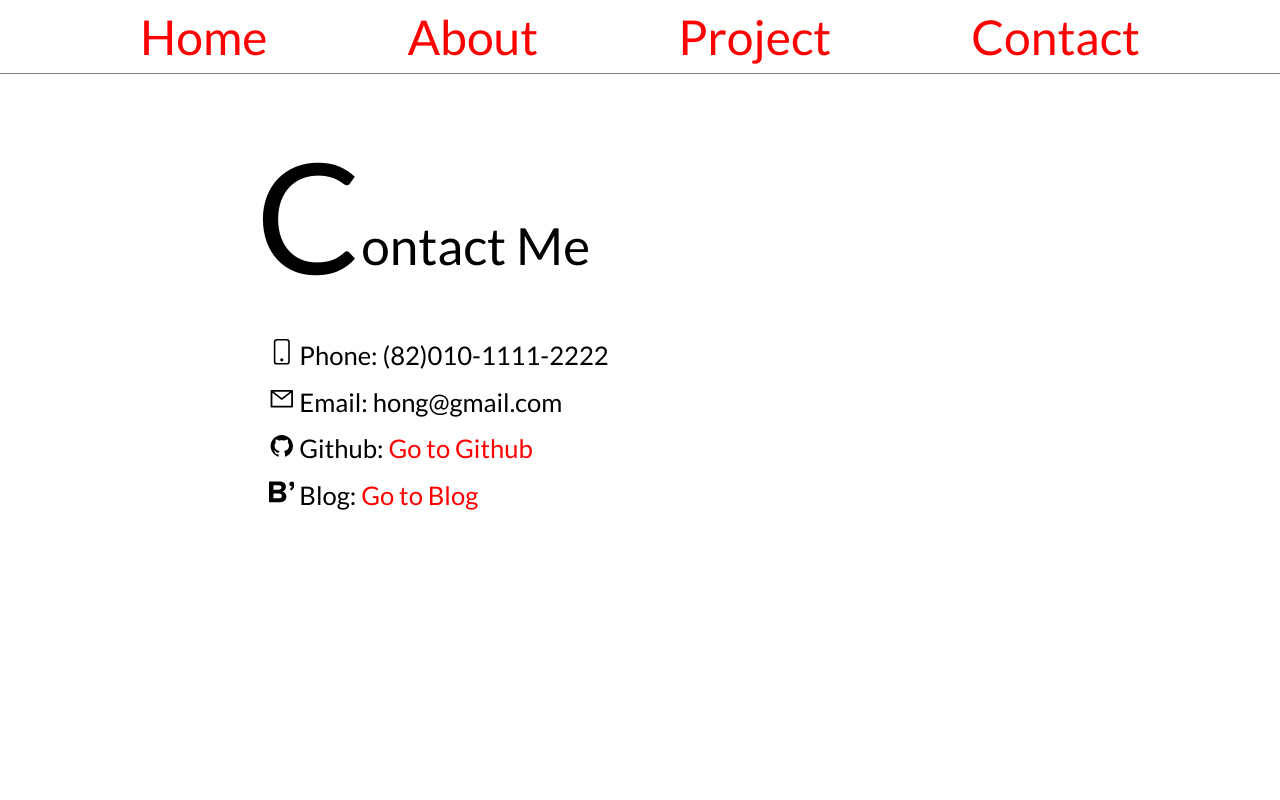
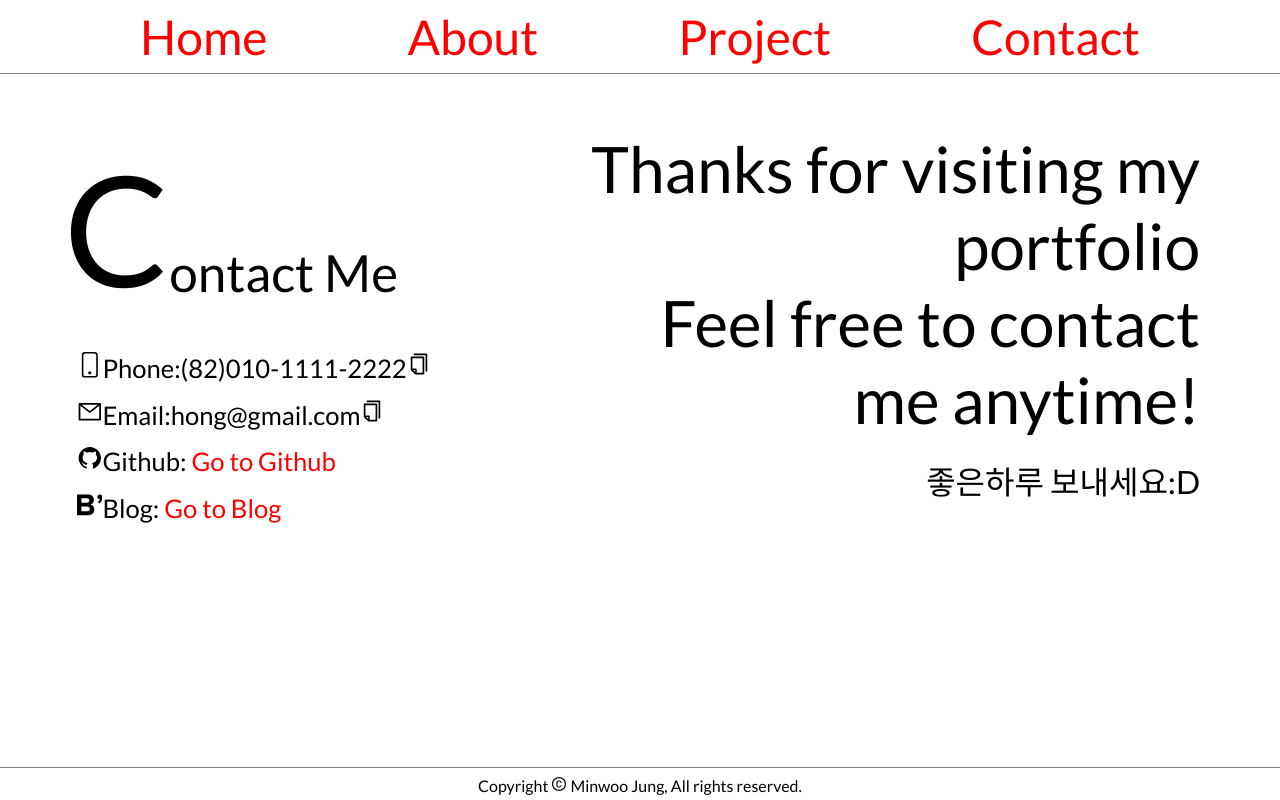
Before and after one commit to DevMinwoo-Jung/Portfolio_for_Job, a React (Create React App) app in the folder minwoo_portfolio/: page /contact in a window 1280 px wide. Built offline with nearby package versions, Linux system fonts and the light colour scheme.

Commit message:
Contact Done

```diff
--- a/minwoo_portfolio/package.json
+++ b/minwoo_portfolio/package.json
@@ -6,6 +6,8 @@
     "@testing-library/jest-dom": "^5.11.4",
     "@testing-library/react": "^11.1.0",
     "@testing-library/user-event": "^12.1.10",
+    "@types/react": "^17.0.32",
+    "@types/react-dom": "^17.0.10",
     "react": "^17.0.2",
     "react-dom": "^17.0.2",
     "react-icons": "^4.3.1",
@@ -39,5 +41,8 @@
       "last 1 firefox version",
       "last 1 safari version"
     ]
+  },
+  "devDependencies": {
+    "typescript": "^4.4.4"
   }
 }
--- a/minwoo_portfolio/src/app.jsx
+++ b/minwoo_portfolio/src/app.jsx
@@ -1,8 +1,12 @@
 import './app.css';
+import Footer from './components/footer/footer';
 import Header from './components/header/header';
 function App() {
   return (
+    <>
     <Header/>
+    <Footer/>
+    </>
   );
 }
 
--- /dev/null
+++ b/minwoo_portfolio/src/common/size.css
@@ -0,0 +1,5 @@
+@value mediaQuery: 62rem;
+@value laptop: 1300px;
+@value bigfont: 1000px;
+@value mediumfont: 6vw;
+@value smallfont: 2vw;
--- a/minwoo_portfolio/src/components/contact/contact.jsx
+++ b/minwoo_portfolio/src/components/contact/contact.jsx
@@ -1,30 +1,75 @@
-import React from 'react';
+import React, { useState } from 'react';
 import style from './contact.module.css';
 import {BsPhone}  from 'react-icons/bs';
-import {AiOutlineMail, AiFillGithub} from 'react-icons/ai';
+import {AiOutlineMail, AiFillGithub, AiOutlineCopy} from 'react-icons/ai';
 import {SiBloglovin} from 'react-icons/si';
 
 const Contact = () => {
+  const [showMsg, setShowMsg] = useState(false);
+  const [showMsgEmail, setShowMsgEmail] = useState(false);
+
+  const copyPhone = (event) => {
+    const target = String(event.target.parentElement.innerText);
+    navigator.clipboard.writeText(target.substring(target.match(":").index + 1, target.match(" ").index + 1));
+  }
+
+  const showMessage = () => {
+    setShowMsg(true);
+  }
+
+  const hideMessage = () => {
+    setShowMsg(false);
+  }
+
+  const showMessageEmail = () => {
+    setShowMsgEmail(true);
+  }
+
+  const hideMessageEmail = () => {
+    setShowMsgEmail(false);
+  }
+
+
   return (
-    <div className={style.contact__div}>
+    <div className={style.contact}>
+    <div className={style.contact__Leftdiv}>
       <div className={style.contact__para}>
         <p className={style.bigPara}>C</p>
         <p className={style.mediumPara}>ontact Me</p>
       </div>
       <div className={style.contacts}>
         <div className={style.contact}>
-          <span className={style.contact__contents}><BsPhone/> Phone: {`(82)010-1111-2222`}</span>
+          <span className={style.contact__contents}><BsPhone/>Phone:{`(82)010-1111-2222`}</span>
+          <AiOutlineCopy className={style.copyBtn} onClick={copyPhone} onMouseOver={showMessage} onMouseLeave={hideMessage}/>
+          {
+            showMsg === true &&  <span className={style.tooltip__show}> 번호 복사하기</span>
+          }
         </div>
         <div className={style.contact}>
-          <span className={style.contact__contents}><AiOutlineMail/> Email: hong@gmail.com</span>
+          <span className={style.contact__contents}><AiOutlineMail/>Email:hong@gmail.com</span>
+          <AiOutlineCopy className={style.copyBtn} onClick={copyPhone} onMouseOver={showMessageEmail} onMouseLeave={hideMessageEmail}/>
+          {
+            showMsgEmail === true &&  <span className={style.tooltip__show}> 이메일 복사하기</span>
+          }
         </div>
         <div className={style.contact}>
-          <span className={style.contact__contents}><AiFillGithub/> Github: <a href="https://github.com/DevMinwoo-Jung">Go to Github</a></span>
+          <span className={style.contact__contents}><AiFillGithub/>Github: <a href="https://github.com/DevMinwoo-Jung">Go to Github</a></span>
         </div>
         <div className={style.contact}>
-          <span className={style.contact__contents}><SiBloglovin/> Blog: <a href="https://dev-minwoo.tistory.com/">Go to Blog</a></span>
+          <span className={style.contact__contents}><SiBloglovin/>Blog: <a href="https://dev-minwoo.tistory.com/">Go to Blog</a></span>
         </div>
       </div>
+    </div>
+    <div className={style.contact__Rightdiv}>
+      <div className={style.contact__Rightpara}>
+          <span className={style.right__div_bigPara}>Thanks for visiting my portfolio</span>
+          <br/>
+          <span className={style.right__div_bigPara}>Feel free to contact me anytime!</span>
+          <br/>
+          <br/>
+          <span className={style.right__div_mediumPara}>좋은하루 보내세요:D</span>
+      </div>
+    </div>
     </div>
   );
 };
--- a/minwoo_portfolio/src/components/contact/contact.module.css
+++ b/minwoo_portfolio/src/components/contact/contact.module.css
@@ -1,13 +1,31 @@
-.contact__div {
-  width: 70vw;
+.contact {
+  display: flex;
+  margin: auto;
+}
+
+.contact__Leftdiv {
+  width: 45vw;
   height: 80vh;
   margin: auto;
   margin-top: 5vh;
 }
 
+.contact__Rightdiv {
+  width: 50vw;
+  height: 80vh;
+  margin: auto;
+  margin-top: 5vh;
+  margin-right: 5rem;
+  text-align: right;
+}
+
 .contact__para {
   display: flex;
   margin-left: 5vw;
+}
+
+.contact__Rightpara {
+  display: block;
 }
 
 .bigPara {
@@ -17,6 +35,11 @@
 
 .mediumPara {
   font-size: 4vw;
+  margin: 22% 0 0 0;
+}
+
+.smallPara {
+  font-size: 2vw;
   margin: 12% 0 0 0;
 }
 
@@ -29,3 +52,40 @@
 .contact {
   margin-top: 1rem;
 }
+
+.copyBtn {
+  transition: all 1s ease-in-out;
+  width: 1.5rem;
+  height: 1.5rem;
+}
+
+.copyBtn:hover {
+  transform: scale(1.05);
+  cursor: pointer;
+}
+
+.tooltip__show {
+  visibility: visible;
+  background-color: black;
+  color: #fff;
+  text-align: center;
+  padding: 5px 0;
+  border-radius: 6px;
+  font-size: 1rem;
+  position: relative;
+  z-index: 1;
+  top: -5px;
+}
+
+.email__icon {
+  width: 1rem;
+  height: 1rem;
+}
+
+.right__div_bigPara {
+  font-size: 5vw;
+}
+
+.right__div_mediumPara {
+  font-size: 2.5vw;
+}
--- /dev/null
+++ b/minwoo_portfolio/src/components/footer/footer.jsx
@@ -0,0 +1,13 @@
+import React from 'react';
+import style from './footer.module.css';
+import {AiOutlineCopyrightCircle} from 'react-icons/ai';
+
+const Footer = () => {
+  return (
+    <div className={style.footer}>
+      Copyright <AiOutlineCopyrightCircle/> Minwoo Jung, All rights reserved.
+    </div>
+  );
+};
+
+export default Footer;
--- /dev/null
+++ b/minwoo_portfolio/src/components/footer/footer.module.css
@@ -0,0 +1,10 @@
+.footer {
+  border-top: 0.1rem solid gray;
+  font-size: 1rem;
+  text-align: center;
+  bottom: 1rem;
+  position: absolute;
+  width: 100%;
+  height: 0.5rem;
+  padding-top: 0.5rem;
+}
--- a/minwoo_portfolio/src/components/main/main.module.css
+++ b/minwoo_portfolio/src/components/main/main.module.css
@@ -15,6 +15,6 @@
 
 .bottom__div {
   position: absolute;
-  top: 60vh;
+  top: 50vh;
   margin-left: 2%;
 }
```
Also changed, not shown: minwoo_portfolio/src/common/colors.css (added, +14 -0 lines), minwoo_portfolio/src/functions/copyClipbord.js (added, +8 -0 lines), 1 other file (tests, documents, lock files or other folders).
